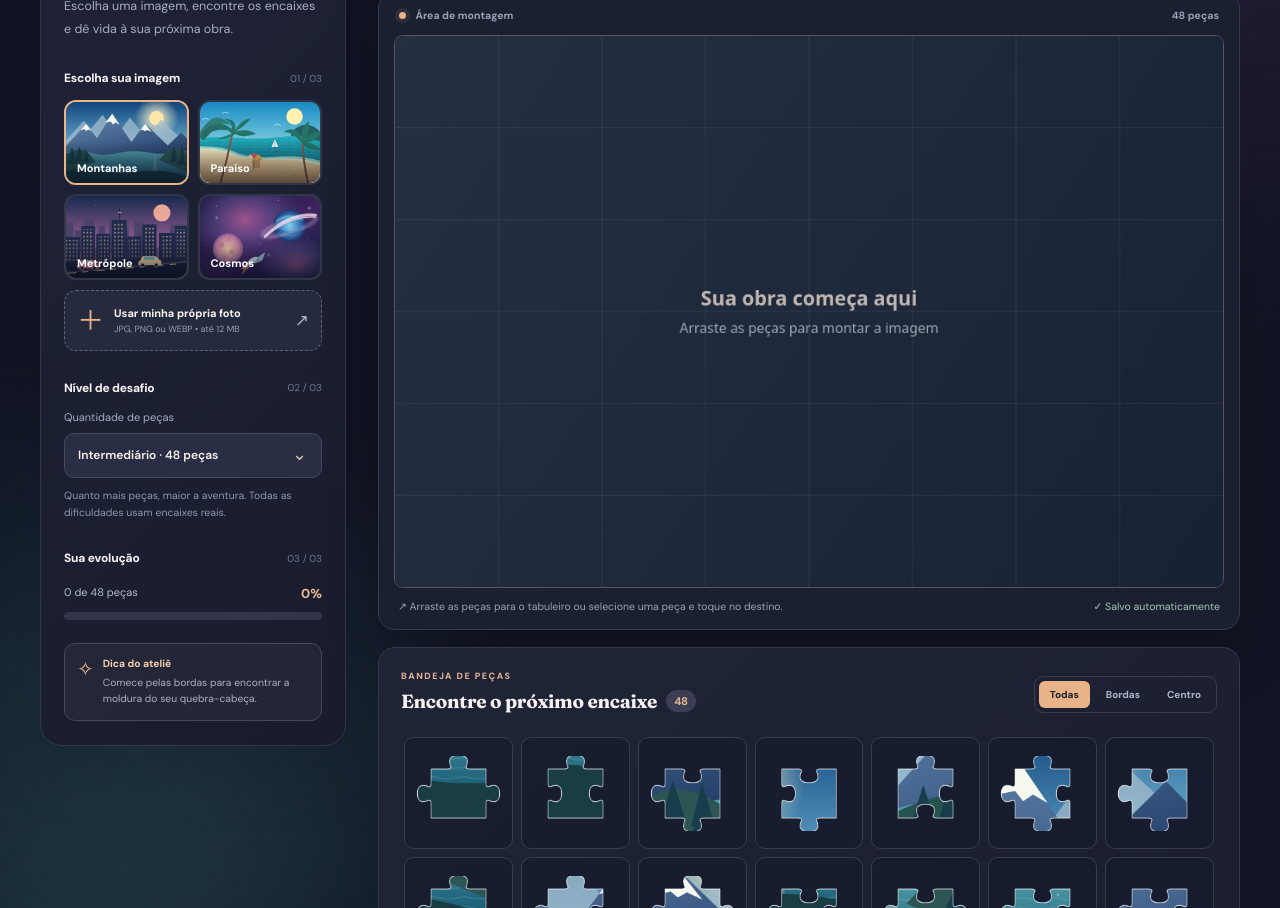
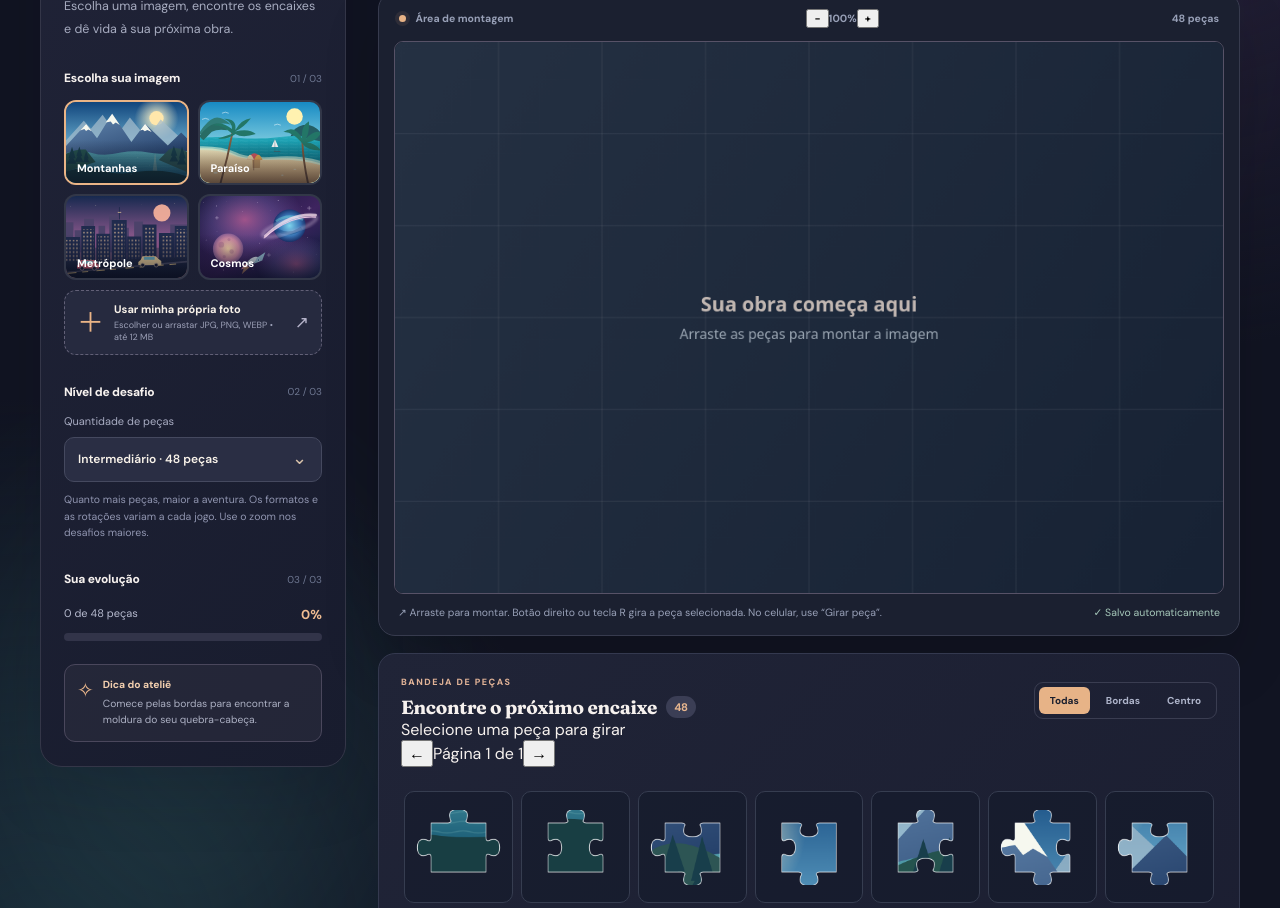
Before and after one commit to GabrielChavesAlencar/quebra-cabeca-studio, a website with bundled scripts: page index.html in a window 1280 px wide. Shown: the part 280-1188 px from the top of the page. Built offline with nearby package versions, Linux system fonts and the light colour scheme.

Commit message:
feat: puzzle 1000 peças - index.html

```diff
--- a/index.html
+++ b/index.html
@@ -4,7 +4,7 @@
   <meta charset="utf-8">
   <meta name="viewport" content="width=device-width,initial-scale=1,viewport-fit=cover">
   <meta name="theme-color" content="#111423">
-  <meta name="description" content="Monte quebra-cabeças de 12 a 300 peças, use suas próprias fotos e acompanhe seu progresso.">
+  <meta name="description" content="Monte quebra-cabeças de 12 a 1.000 peças, use suas próprias fotos e acompanhe seu progresso.">
   <title>Puzzle Studio — Seu quebra-cabeça online</title>
   <link rel="icon" href="favicon.svg" type="image/svg+xml">
   <link rel="stylesheet" href="style.css">
@@ -32,13 +32,13 @@
         <button class="gallery-item" data-image="cidade" type="button" aria-label="Cidade ao anoitecer"><img src="assets/cidade.svg" alt="Cidade ao anoitecer" draggable="false"><span>Metrópole</span></button>
         <button class="gallery-item" data-image="espaco" type="button" aria-label="Planetas no espaço"><img src="assets/espaco.svg" alt="Planetas no espaço" draggable="false"><span>Cosmos</span></button>
       </div>
-      <label for="image-upload" class="upload-button"><span class="upload-icon">＋</span><span><strong>Usar minha própria foto</strong><small>JPG, PNG ou WEBP • até 12 MB</small></span><span class="upload-arrow">↗</span></label>
+      <label for="image-upload" class="upload-button"><span class="upload-icon">＋</span><span><strong>Usar minha própria foto</strong><small>Escolher ou arrastar JPG, PNG, WEBP • até 12 MB</small></span><span class="upload-arrow">↗</span></label>
       <input id="image-upload" type="file" accept="image/jpeg,image/png,image/webp" hidden>
 
       <div class="section-head difficulty-head"><h2>Nível de desafio</h2><span>02 / 03</span></div>
       <label for="difficulty" class="field-label">Quantidade de peças</label>
-      <div class="select-wrap"><select id="difficulty"><option value="0">Iniciante · 12 peças</option><option value="1">Tranquilo · 24 peças</option><option value="2" selected>Intermediário · 48 peças</option><option value="3">Avançado · 96 peças</option><option value="4">Especialista · 150 peças</option><option value="5">Mestre · 300 peças</option></select></div>
-      <p class="difficulty-note">Quanto mais peças, maior a aventura. Todas as dificuldades usam encaixes reais.</p>
+      <div class="select-wrap"><select id="difficulty"><option value="0">Iniciante · 12 peças</option><option value="1">Tranquilo · 24 peças</option><option value="2" selected>Intermediário · 48 peças</option><option value="3">Avançado · 96 peças</option><option value="4">Especialista · 150 peças</option><option value="5">Mestre · 300 peças</option><option value="6">Lenda · 500 peças</option><option value="7">Épico · 750 peças</option><option value="8">Insano · 1.000 peças</option></select></div>
+      <p class="difficulty-note">Quanto mais peças, maior a aventura. Os formatos e as rotações variam a cada jogo. Use o zoom nos desafios maiores.</p>
 
       <div class="section-head progress-head"><h2>Sua evolução</h2><span>03 / 03</span></div>
       <div class="progress-top"><span id="progress-copy">0 de 48 peças</span><strong id="progress-percent">0%</strong></div>
@@ -50,6 +50,7 @@
       <div class="game-heading"><div><div class="eyebrow eyebrow-accent">SUA MESA DE MONTAGEM</div><h2 id="puzzle-title">Montanhas tranquilas</h2></div><div class="stats"><div class="stat"><span>⏱ &nbsp;TEMPO</span><strong id="timer">00:00</strong></div><div class="stat"><span>↗ &nbsp;MOVIMENTOS</span><strong id="moves">0</strong></div></div></div>
       <div class="toolbar" aria-label="Ferramentas do quebra-cabeça">
         <button id="preview-button" class="tool-button" type="button" title="Ver a imagem original"><span>▧</span> Imagem</button>
+        <button id="rotate-button" class="tool-button" type="button" title="Girar a peça selecionada em 90 graus (R ou botão direito)"><span>↻</span> Girar peça</button>
         <button id="hint-button" class="tool-button" type="button" title="Mostrar onde encaixar uma peça"><span>✦</span> Dica</button>
         <button id="ghost-button" class="tool-button" type="button" aria-pressed="false" title="Mostrar imagem de fundo"><span>◉</span> Guia visual</button>
         <button id="pause-button" class="tool-button" type="button" aria-pressed="false"><span>Ⅱ</span> Pausar</button>
@@ -58,17 +59,18 @@
       </div>
 
       <div class="board-shell" id="board-shell">
-        <div class="board-topline"><span><span class="live-dot"></span> Área de montagem</span><span id="board-difficulty">48 peças</span></div>
+        <div class="board-topline"><span><span class="live-dot"></span> Área de montagem</span><div class="board-zoom-controls" role="group" aria-label="Zoom do tabuleiro"><button id="zoom-out" type="button" aria-label="Diminuir zoom">−</button><span id="zoom-label">100%</span><button id="zoom-in" type="button" aria-label="Aumentar zoom">+</button></div><span id="board-difficulty">48 peças</span></div>
         <div class="board-frame" id="board-frame">
           <canvas id="board" width="960" height="640" aria-label="Tabuleiro do quebra-cabeça. Arraste as peças da bandeja para o local correto."></canvas>
           <div id="hint-spot" class="hint-spot" hidden aria-hidden="true"></div>
           <div class="pause-overlay" id="pause-overlay" hidden><div class="pause-symbol">Ⅱ</div><h3>Um momento de pausa</h3><p>Seu progresso está seguro.</p><button type="button" id="resume-button" class="primary-button">Continuar montando →</button></div>
         </div>
-        <div class="board-footer"><span>↗ Arraste as peças para o tabuleiro ou selecione uma peça e toque no destino.</span><span id="save-indicator">✓ Salvo automaticamente</span></div>
+        <div class="board-footer"><span>↗ Arraste para montar. Botão direito ou tecla R gira a peça selecionada. No celular, use “Girar peça”.</span><span id="save-indicator">✓ Salvo automaticamente</span></div>
       </div>
 
       <section class="tray-section" aria-labelledby="tray-heading">
         <div class="tray-header"><div><div class="tray-overline">BANDEJA DE PEÇAS</div><h3 id="tray-heading">Encontre o próximo encaixe <span id="remaining-count">48</span></h3></div><div class="filter-controls" role="group" aria-label="Filtro de peças"><button class="filter active" data-filter="all" type="button" aria-pressed="true">Todas</button><button class="filter" data-filter="border" type="button" aria-pressed="false">Bordas</button><button class="filter" data-filter="center" type="button" aria-pressed="false">Centro</button></div></div>
+        <div class="tray-navigation"><span id="rotation-status" role="status">Selecione uma peça para girar</span><div class="tray-pages"><button type="button" id="tray-prev" aria-label="Página anterior de peças">←</button><span id="tray-page-label">Página 1 de 1</span><button type="button" id="tray-next" aria-label="Próxima página de peças">→</button></div></div>
         <div id="piece-tray" class="piece-tray" aria-label="Peças disponíveis"></div>
       </section>
     </main>
@@ -79,7 +81,7 @@
   <div id="toast" class="toast" role="status" aria-live="polite" hidden></div>
 
   <dialog id="preview-dialog" class="dialog preview-dialog"><button class="dialog-close" data-close-dialog="preview-dialog" type="button" aria-label="Fechar">×</button><div class="eyebrow">REFERÊNCIA</div><h2>Olhe com atenção ✦</h2><p>Observe as cores e os detalhes para encontrar o lugar de cada peça.</p><img id="preview-image" src="assets/montanhas.svg" alt="Imagem completa do quebra-cabeça"><button class="secondary-button" data-close-dialog="preview-dialog" type="button">Voltar ao quebra-cabeça</button></dialog>
-  <dialog id="help-dialog" class="dialog help-dialog"><button class="dialog-close" data-close-dialog="help-dialog" type="button" aria-label="Fechar">×</button><div class="eyebrow">MANUAL RÁPIDO</div><h2>Como jogar</h2><ol><li><strong>Escolha uma imagem e dificuldade.</strong> São 12 a 300 peças, com encaixes diferentes.</li><li><strong>Arraste uma peça</strong> da bandeja e solte no tabuleiro. Ela encaixa automaticamente quando chega perto da posição correta.</li><li><strong>Corrija a posição.</strong> Você pode mover as peças que ainda não encaixaram. As encaixadas ficam fixas.</li><li><strong>Use as ferramentas.</strong> A imagem original, o guia visual e uma dica ajudam quando precisar.</li><li><strong>Continue de onde parou.</strong> O jogo salva o tempo, a posição das peças e a conclusão automaticamente no seu navegador.</li></ol><p class="help-foot">No celular, toque e arraste. Também é possível tocar numa peça e depois tocar no tabuleiro.</p><button class="primary-button" data-close-dialog="help-dialog" type="button">Vamos jogar →</button></dialog>
+  <dialog id="help-dialog" class="dialog help-dialog"><button class="dialog-close" data-close-dialog="help-dialog" type="button" aria-label="Fechar">×</button><div class="eyebrow">MANUAL RÁPIDO</div><h2>Como jogar</h2><ol><li><strong>Escolha uma imagem e dificuldade.</strong> São 12 a 1.000 peças, com encaixes diferentes.</li><li><strong>Arraste uma peça</strong> da bandeja e solte no tabuleiro. Ela encaixa automaticamente quando chega perto da posição correta.</li><li><strong>Corrija a posição.</strong> Você pode mover as peças que ainda não encaixaram. Para encaixar, alinhe a rotação a 0°; as peças encaixadas ficam fixas.</li><li><strong>Gire as peças.</strong> Clique na peça e aperte o botão direito do mouse (ou R). No celular, selecione e toque em “Girar peça”. Cada giro vale 90°.</li><li><strong>Aumente o zoom.</strong> Nos desafios com centenas de peças, use os botões + e − do tabuleiro e percorra as páginas da bandeja.</li><li><strong>Use as ferramentas.</strong> A imagem original, o guia visual e uma dica ajudam quando precisar.</li><li><strong>Continue de onde parou.</strong> O jogo salva o tempo, a posição das peças e a conclusão automaticamente no seu navegador.</li></ol><p class="help-foot">No celular, toque e arraste; para girar, selecione a peça e use o botão “Girar peça”. Também é possível tocar numa peça e depois tocar no tabuleiro.</p><button class="primary-button" data-close-dialog="help-dialog" type="button">Vamos jogar →</button></dialog>
   <dialog id="finish-dialog" class="dialog finish-dialog"><div class="finish-confetti">🎉</div><div class="eyebrow">OBRA-PRIMA CONCLUÍDA!</div><h2>Você encaixou tudo!</h2><p>Peça por peça, você chegou ao final. Que tal mais um desafio?</p><div class="finish-stats"><div><span>Seu tempo</span><strong id="finish-time">00:00</strong></div><div><span>Movimentos</span><strong id="finish-moves">0</strong></div><div><span>Peças</span><strong id="finish-pieces">48</strong></div></div><button id="play-again" class="primary-button" type="button">Jogar novamente ↗</button><button id="finish-close" class="finish-link" type="button">Admirar minha obra</button></dialog>
 </body>
 </html>
```
